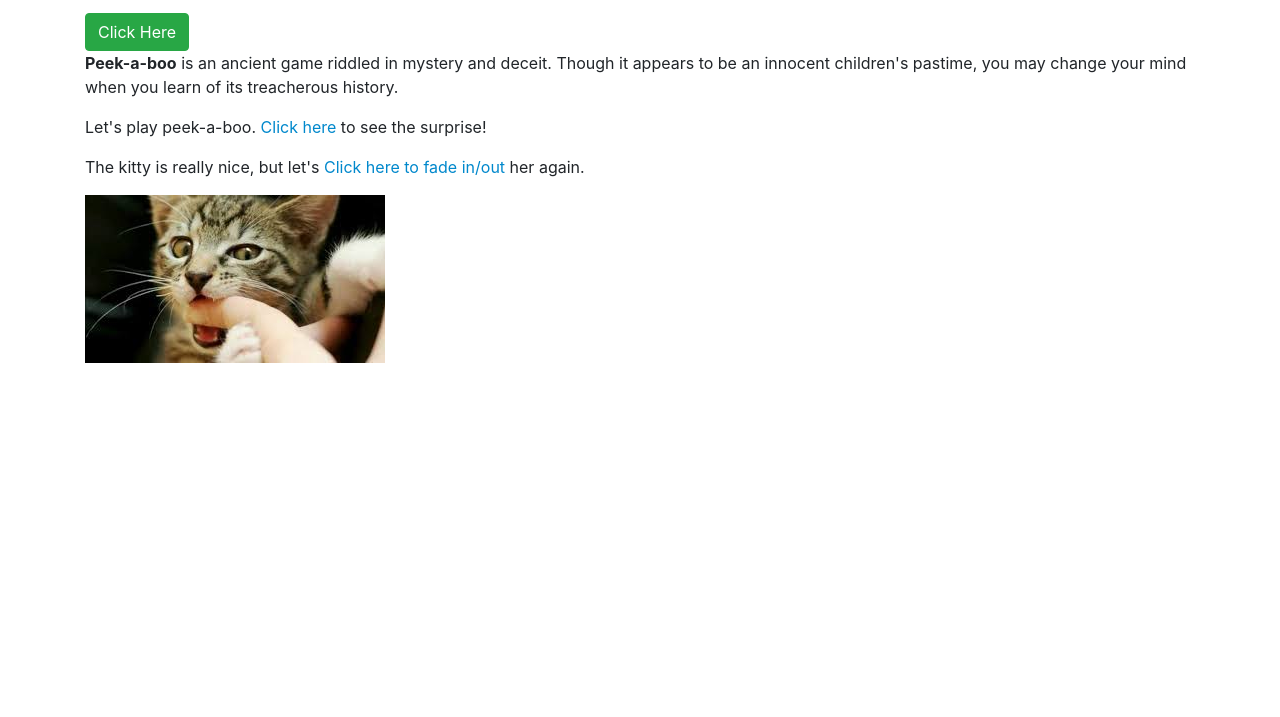
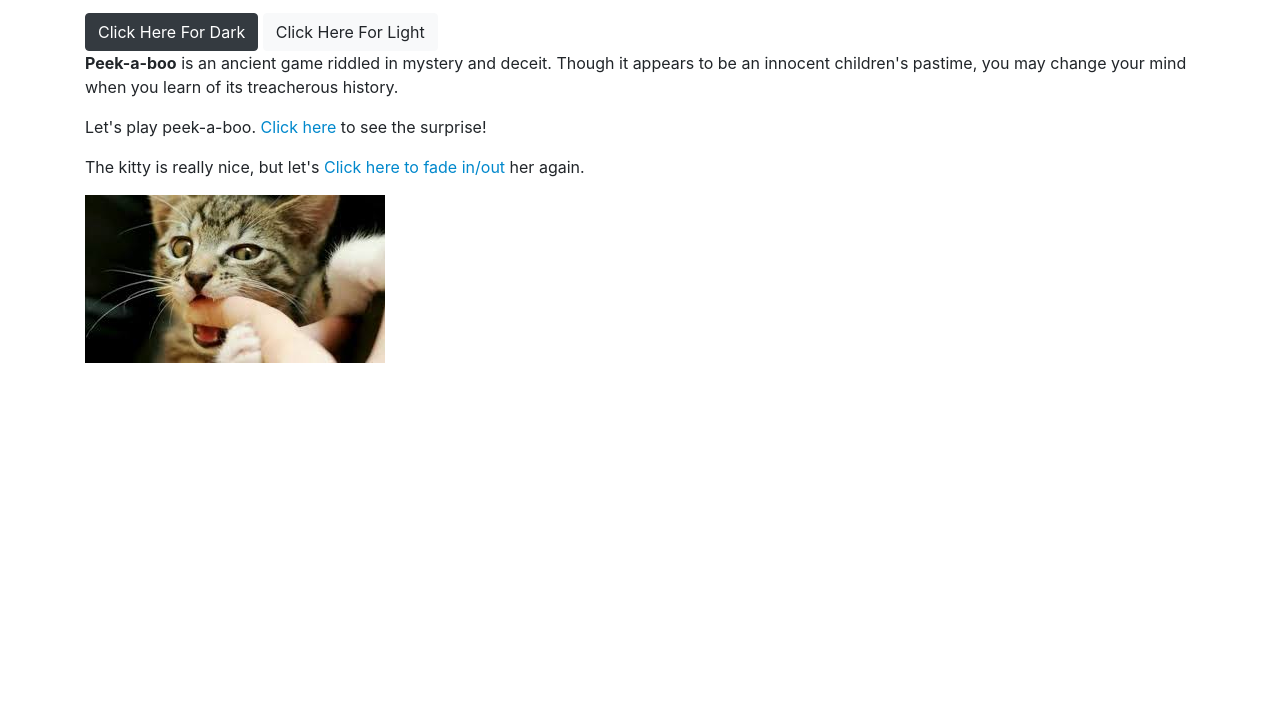
Before and after one commit to TamaraTrefilova/peek-a-boo, a plain HTML site: page index.html in a window 1280 px wide. Shown: the part 83-800 px from the top of the page. Drawn offline with nearby package versions, Linux system fonts and the light colour scheme.

Commit message:
dark and light mode button wors

```diff
--- a/index.html
+++ b/index.html
@@ -14,7 +14,8 @@
     <div class="text-color">
       <h1>Peek-a-boo</h1>
       <p>If you would like to change background color, please ckick on the button</p>
-      <button class="btn btn-success" id="black">Click Here</button>
+      <button class="btn btn-dark" id="black">Click Here For Dark</button>
+      <button class="btn btn-light" id="light">Click Here For Light</button>
       <p><strong>Peek-a-boo</strong> is an ancient game riddled in mystery and deceit.
         Though it appears to be an innocent children's pastime, you may change your mind when you learn of its treacherous history.</p>
 
--- a/js/scripts.js
+++ b/js/scripts.js
@@ -24,4 +24,9 @@ $(function() {
     $("body").addClass("black-background");
     $("body").addClass("text-color");
   });
+
+  $("button#light").click(function() {
+    $("body").removeClass();
+  });
+
 });
```
